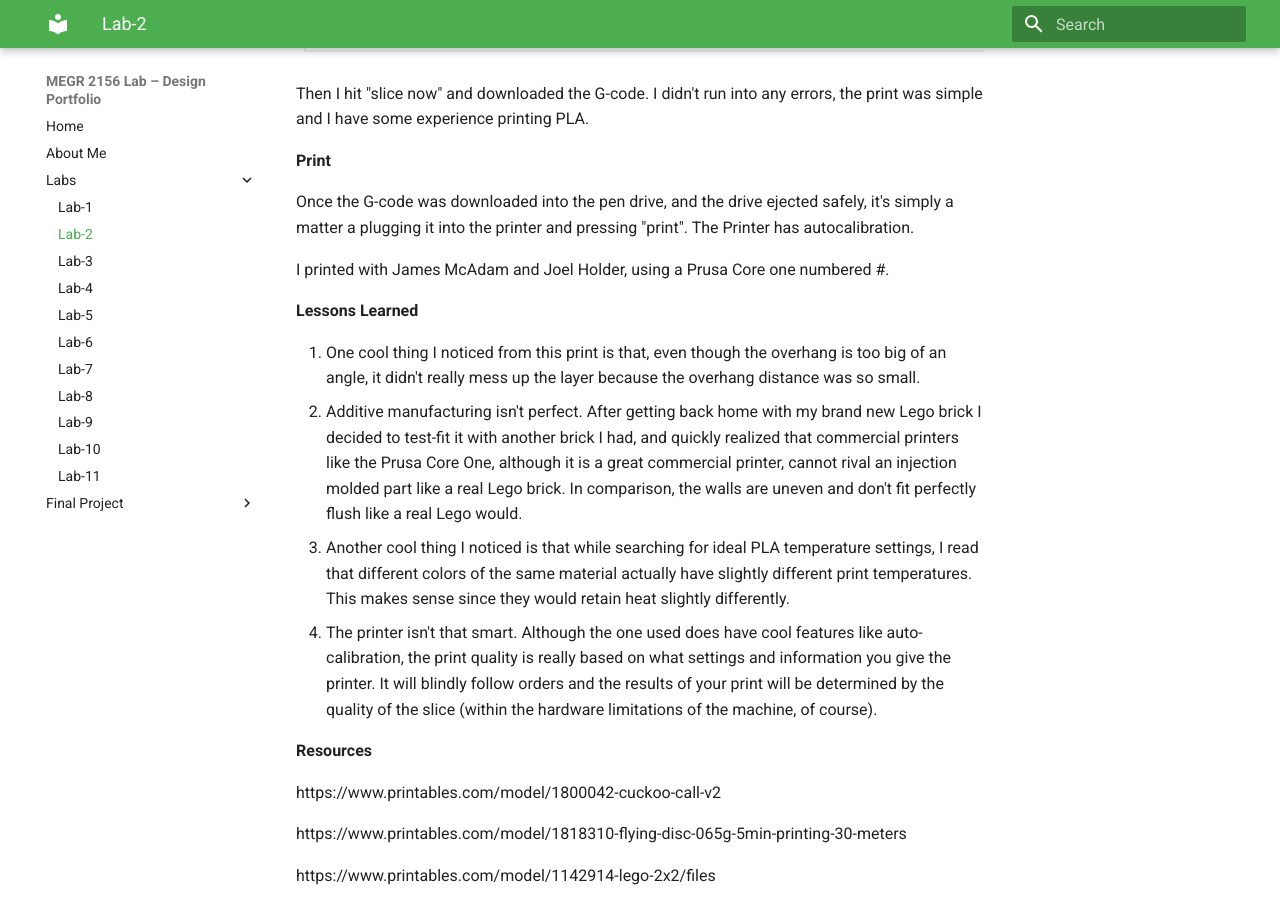
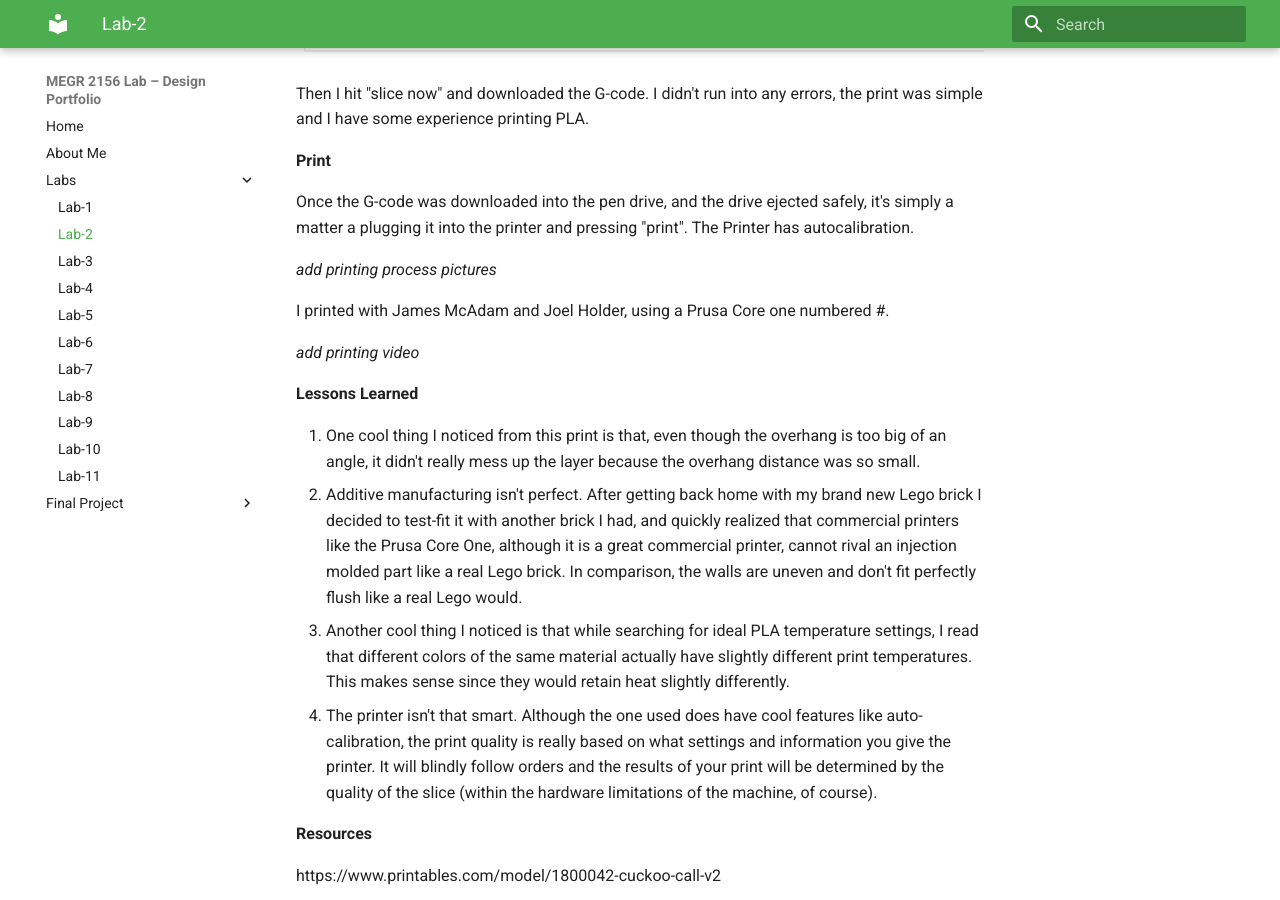
Before and after one commit to juanmasacova/MASACOVA-portfolio, an MkDocs documentation site: the page built from docs/Labs/L02/index.md, in a window 1280 px wide and 900 px high, scrolled down 4783 px. Built offline with MkDocs 1.6.1 and Material for MkDocs 9.7.7, drawn with Linux system fonts in a browser that asks for light colours.

Commit message:
Document printing process enhancements
Added notes to include printing process pictures and video.

```diff
--- a/docs/Labs/L02/index.md
+++ b/docs/Labs/L02/index.md
@@ -77,9 +77,11 @@ Then I hit "slice now" and downloaded the G-code. I didn't run into any errors,
 
 Once the G-code was downloaded into the pen drive, and the drive ejected safely, it's simply a matter a plugging it into the printer and pressing "print". The Printer has autocalibration.
 
+*add printing process pictures*
 
 I printed with James McAdam and Joel Holder, using a Prusa Core one numbered #.
 
+*add printing video*
 
 **Lessons Learned**
 
```
